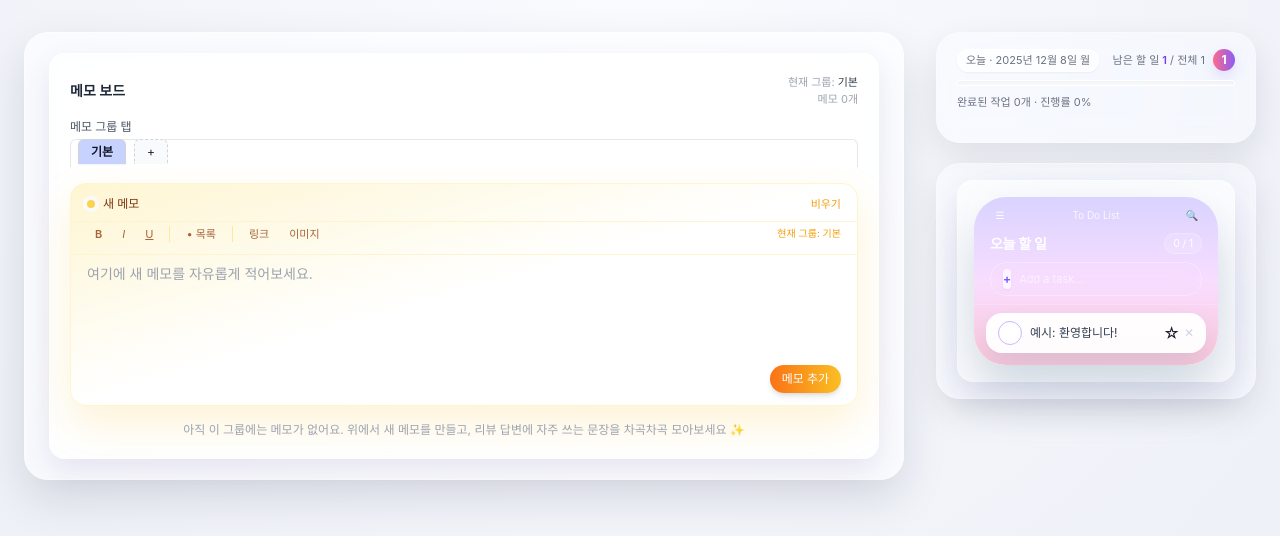
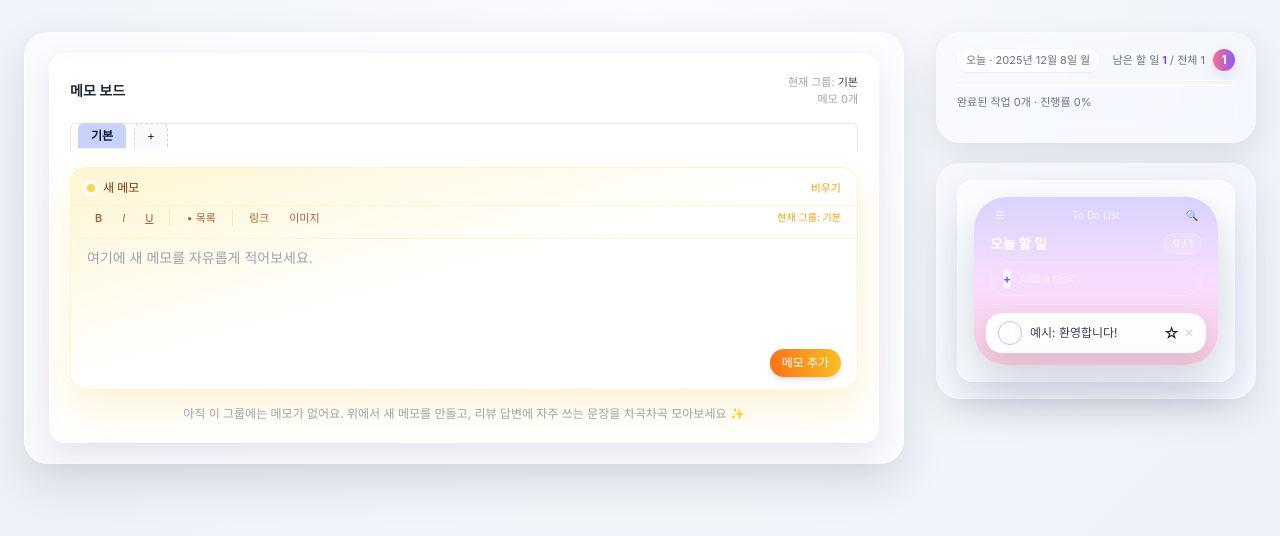
Before and after one commit to wskimkj/memo, a React (Vite) app: page / in a window 1280 px wide. Shown: the top 536 px of the page. Built offline with nearby package versions, Linux system fonts and the light colour scheme.

Commit message:
Update MemoBoard.jsx

```diff
--- a/src/components/MemoBoard.jsx
+++ b/src/components/MemoBoard.jsx
@@ -354,7 +354,7 @@ export default function MemoBoard({
               onClick={pasteClipboardToActiveGroup}
               className="px-2 py-1 rounded-full border border-amber-300 bg-white/70 hover:bg-white text-[11px] font-medium"
             >
-              현재 그룹에 붙여넣기
+
             </button>
             <button
               onClick={() => setClipboardMemo(null)}
@@ -370,7 +370,6 @@ export default function MemoBoard({
       <div className="mb-4">
         <div className="flex items-center justify-between mb-1">
           <span className="text-xs font-medium text-gray-600">
-            메모 그룹 탭
           </span>
           <span className="text-[10px] text-gray-400">
           </span>
```
